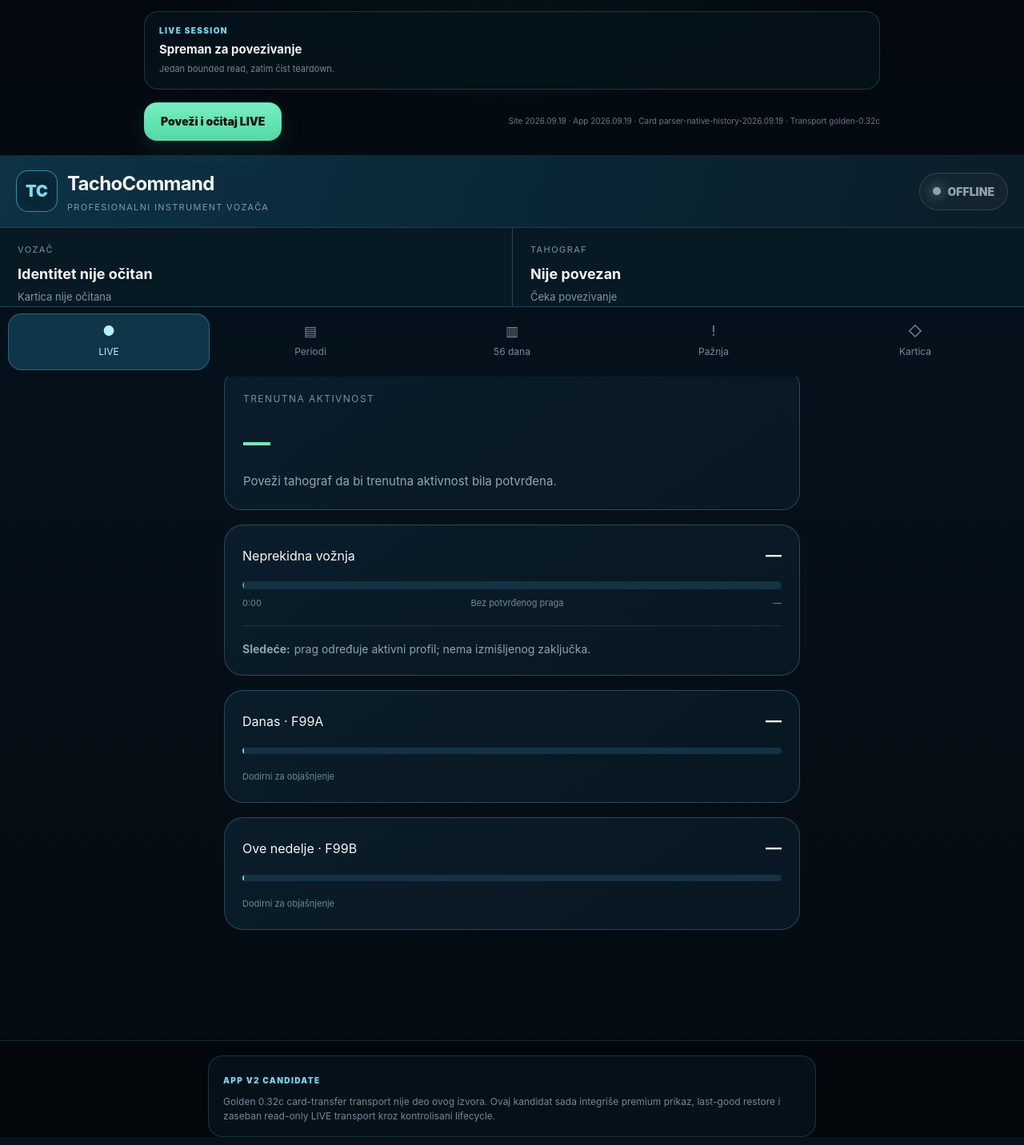
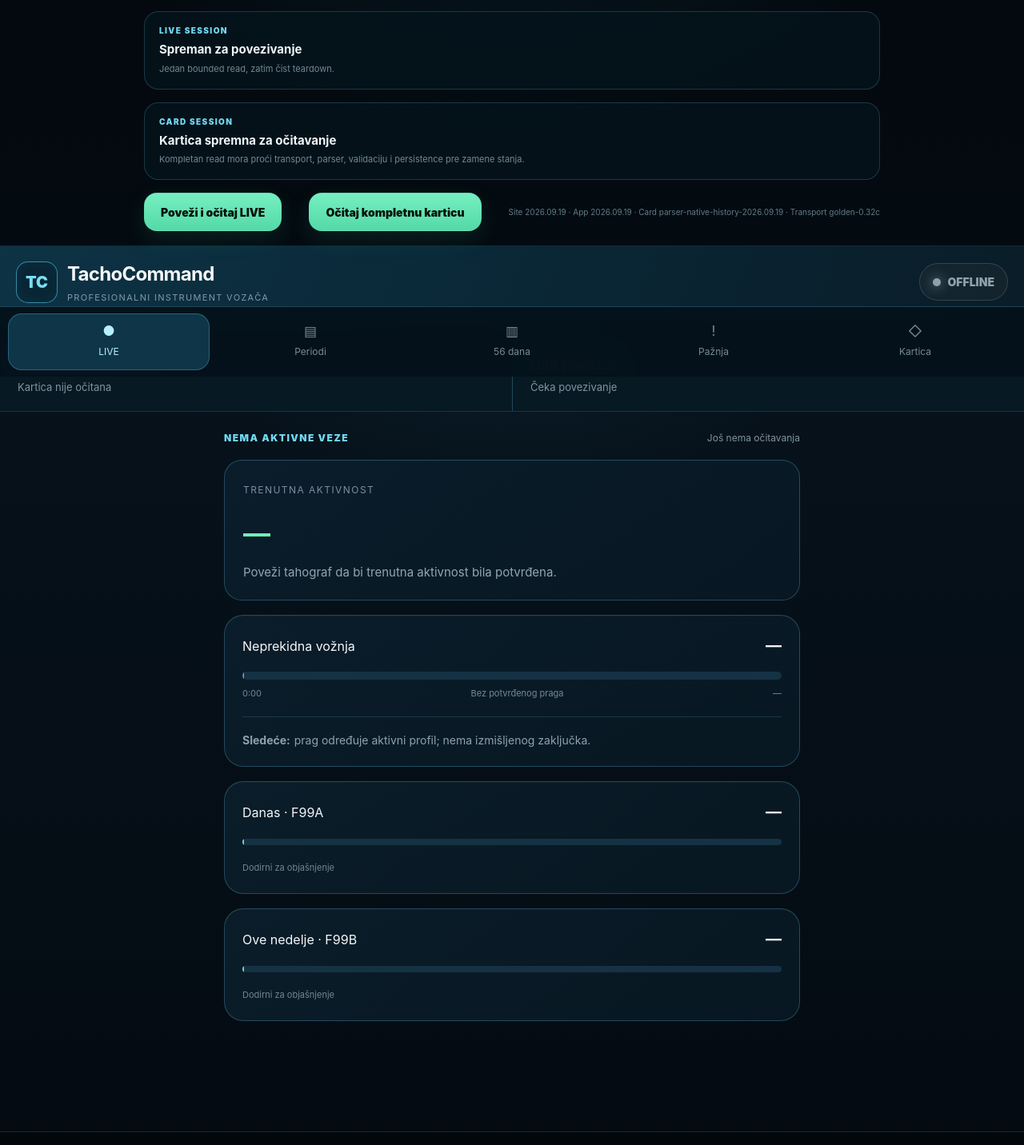
Before and after one commit to JakDoh/Tacho-Command, a Next.js app: page /app-v2 in a window 1280 px wide. Shown: the part 329-1761 px from the top of the page at 80% size. Built offline with nearby package versions, Linux system fonts and the light colour scheme.

Commit message:
Wire App V2 full-card read into command deck (#80)
* feat: wire app v2 full-card read into command deck

* test: lock app v2 full-card ui boundary

```diff
--- a/app/app-v2/app-v2-client.tsx
+++ b/app/app-v2/app-v2-client.tsx
@@ -9,6 +9,8 @@
 } from "../../lib/last-good-card-snapshot.js";
 import { formatTachoCommandVersionLine } from "../../lib/product-version.js";
 import { createAppV2LiveSession } from "../../lib/app-v2-live-session.js";
+import { beginAppV2CardRead, createAppV2CardSession } from "../../lib/app-v2-card-session.js";
+import { runBrowserAppV2GoldenCardRead } from "../../lib/app-v2-card-transport-controller-bridge.js";
 import { openBrowserAppV2FieldTransport } from "../../lib/app-v2-field-transport.js";
 import { runAppV2FieldSession } from "../../lib/app-v2-field-session.js";
 import styles from "./app-v2.module.css";
@@ -35,6 +37,7 @@
   const [liveRunState, setLiveRunState] = useState<LiveRunState>("idle");
   const [liveSession, setLiveSession] = useState(() => createAppV2LiveSession());
   const [lastLiveSnapshot, setLastLiveSnapshot] = useState<Readonly<Record<string, unknown>> | null>(null);
+  const [cardSession, setCardSession] = useState(() => createAppV2CardSession());
 
   useEffect(() => {
     const timer = window.setTimeout(() => {
@@ -53,6 +56,10 @@
 
         setCardState(restoredCard);
         setCapturedAtIso(snapshot.capturedAtIso);
+        setCardSession(createAppV2CardSession({
+          currentCard: restoredCard,
+          capturedAtIso: snapshot.capturedAtIso,
+        }));
         setRestoreState("restored");
       } catch {
         setRestoreState("invalid");
@@ -71,7 +78,7 @@
   const restoredLabel = formatRestoreTime(capturedAtIso);
 
   const runLiveRead = async () => {
-    if (liveRunState === "running") return;
+    if (liveRunState === "running" || cardSession.busy) return;
     setLiveRunState("running");
     setLiveSession(createAppV2LiveSession({ phase: "connecting" }));
 
@@ -92,6 +99,27 @@
 
     setLiveSession(result.session);
     setLiveRunState("error");
+  };
+
+  const runCardRead = async () => {
+    if (cardSession.busy || liveRunState === "running") return;
+
+    const readingSession = beginAppV2CardRead(cardSession);
+    setCardSession(readingSession);
+
+    const result = await runBrowserAppV2GoldenCardRead({
+      session: readingSession,
+      storage: window.localStorage,
+      capturedAtIso: new Date().toISOString(),
+    });
+
+    if (result.session) setCardSession(result.session);
+
+    if (result.status === "accepted" && result.session?.currentCard) {
+      setCardState(result.session.currentCard);
+      setCapturedAtIso(result.session.capturedAtIso);
+      setRestoreState("restored");
+    }
   };
 
   return (
@@ -136,14 +164,33 @@
           </small>
         </div>
 
+        <div className={styles.liveBoundary}>
+          <span>CARD SESSION</span>
+          <strong>{cardSession.statusLabel}</strong>
+          <small>
+            {cardSession.errorText
+              ?? (cardSession.busy
+                ? "Prethodno dobro očitavanje ostaje prikazano dok novi full-card read ne bude potvrđen."
+                : "Kompletan read mora proći transport, parser, validaciju i persistence pre zamene stanja.")}
+          </small>
+        </div>
+
         <div className={styles.deckActions}>
           <button
             type="button"
             className={styles.primaryAction}
             onClick={runLiveRead}
-            disabled={liveRunState === "running"}
+            disabled={liveRunState === "running" || cardSession.busy}
           >
             {liveRunState === "running" ? "Očitavam…" : "Poveži i očitaj LIVE"}
+          </button>
+          <button
+            type="button"
+            className={styles.primaryAction}
+            onClick={runCardRead}
+            disabled={cardSession.busy || liveRunState === "running"}
+          >
+            {cardSession.busy ? "Čitam karticu…" : "Očitaj kompletnu karticu"}
           </button>
           <span className={styles.versionLine}>{formatTachoCommandVersionLine()}</span>
         </div>
@@ -156,8 +203,8 @@
       <aside className={styles.truthStrip}>
         <span>APP V2 CANDIDATE</span>
         <p>
-          Golden 0.32c card-transfer transport nije deo ovog izvora. Ovaj kandidat sada integriše
-          premium prikaz, last-good restore i zaseban read-only LIVE transport kroz kontrolisani lifecycle.
+          App V2 sada povezuje premium prikaz, last-good restore, zaseban read-only LIVE transport i
+          golden-compatible full-card transport kandidat kroz isti fail-closed controller. Full-card kandidat još nije field-proven.
         </p>
       </aside>
     </div>
```
Also changed, not shown: 1 other file (tests, documents, lock files or other folders).
